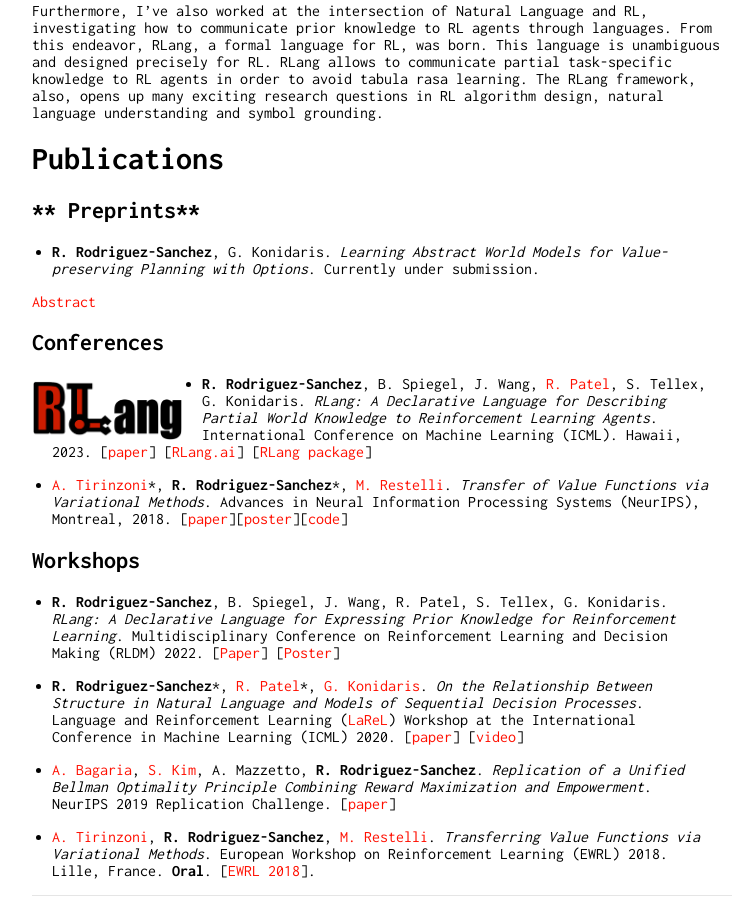
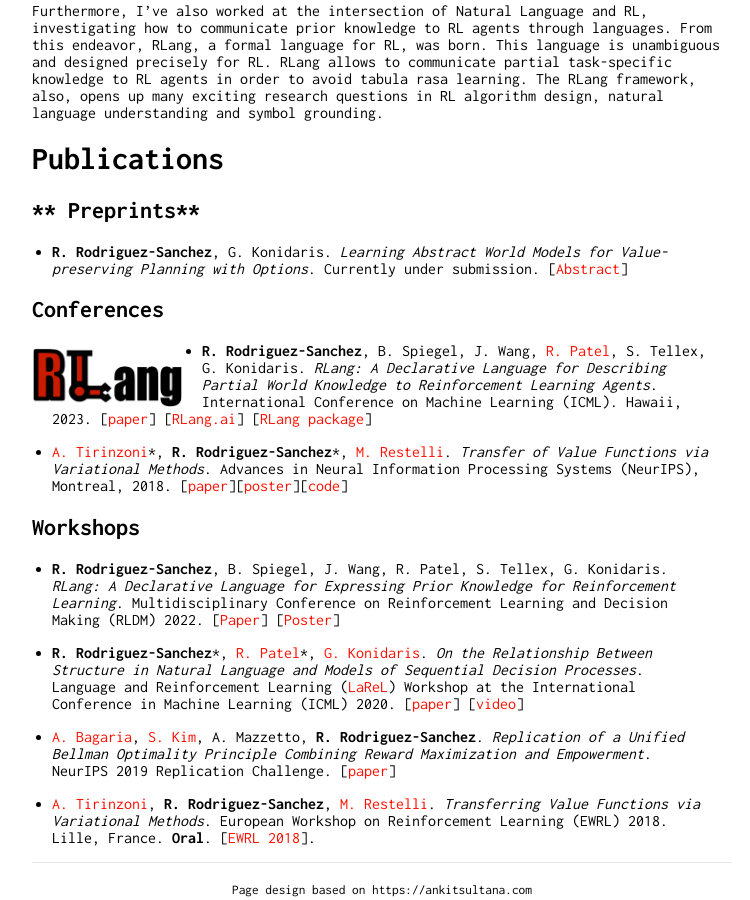
Before and after one commit to rafarodsa/rafarodsa.github.io, a Jekyll site: the page built from index.md, in a window 1280 px wide and 900 px high, scrolled down 563 px. Shown: the whole window, without its empty margins (258-1008 px from the left). Built offline with Jekyll 4.4.1, drawn with Linux system fonts in a browser that asks for light colours.

```diff
--- a/index.md
+++ b/index.md
@@ -25,9 +25,7 @@ Furthermore, I've also worked at the intersection of Natural Language and RL, in
 
 ## ** Preprints**
 
-- **R. Rodriguez-Sanchez**, G. Konidaris. *Learning Abstract World Models for Value-preserving Planning with Options*. Currently under submission.
-
-<a href="#" onclick="toggleExpand()">Abstract</a>
+- **R. Rodriguez-Sanchez**, G. Konidaris. *Learning Abstract World Models for Value-preserving Planning with Options*. Currently under submission. [<a href="#" onclick="toggleExpand()">Abstract</a>]
 
 <div class="expandable-content" id="expandable-content" style="display: none;">
     General-purpose agents require fine-grained controls and rich sensory inputs to perform a wide range of tasks. However, this complexity often leads to intractable decision-making. Traditionally, agents are provided with task-specific action  and observation spaces to mitigate this challenge, but this reduces autonomy.
```
